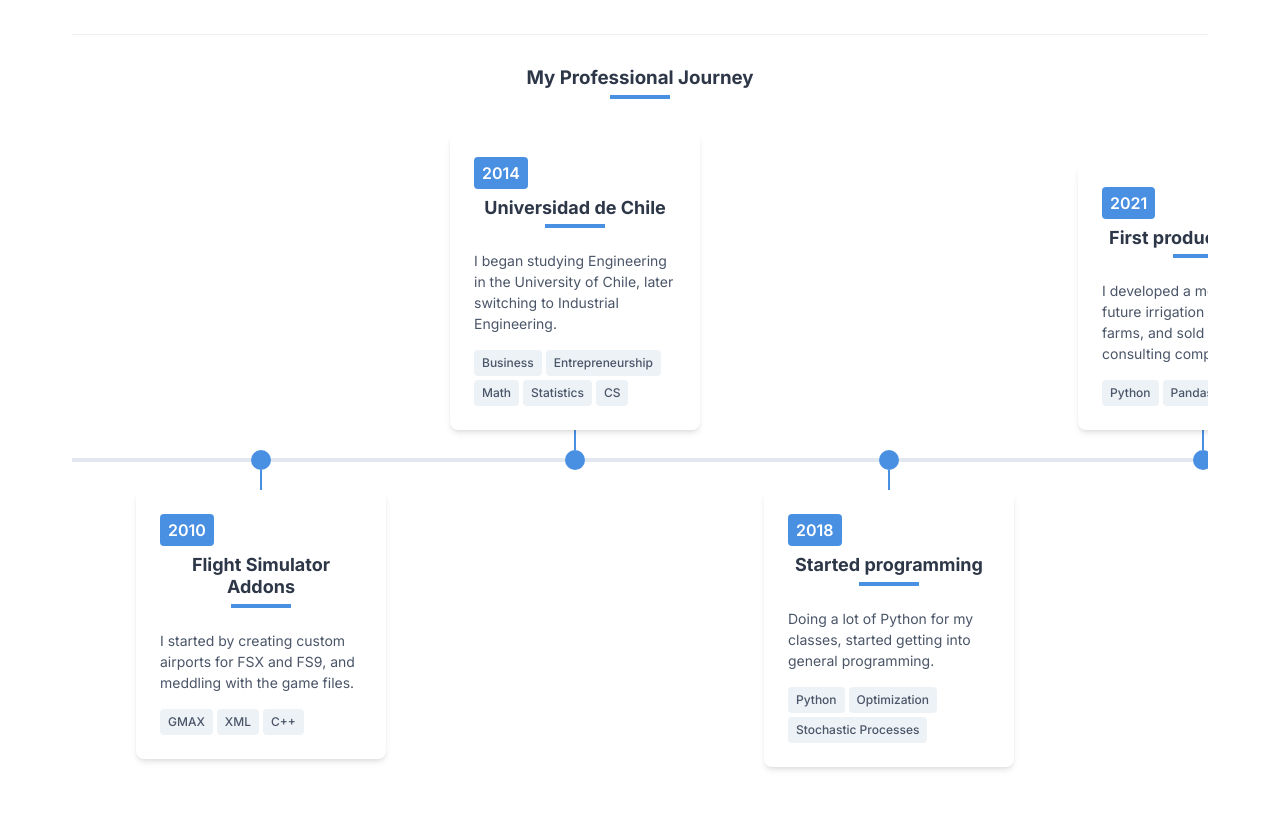
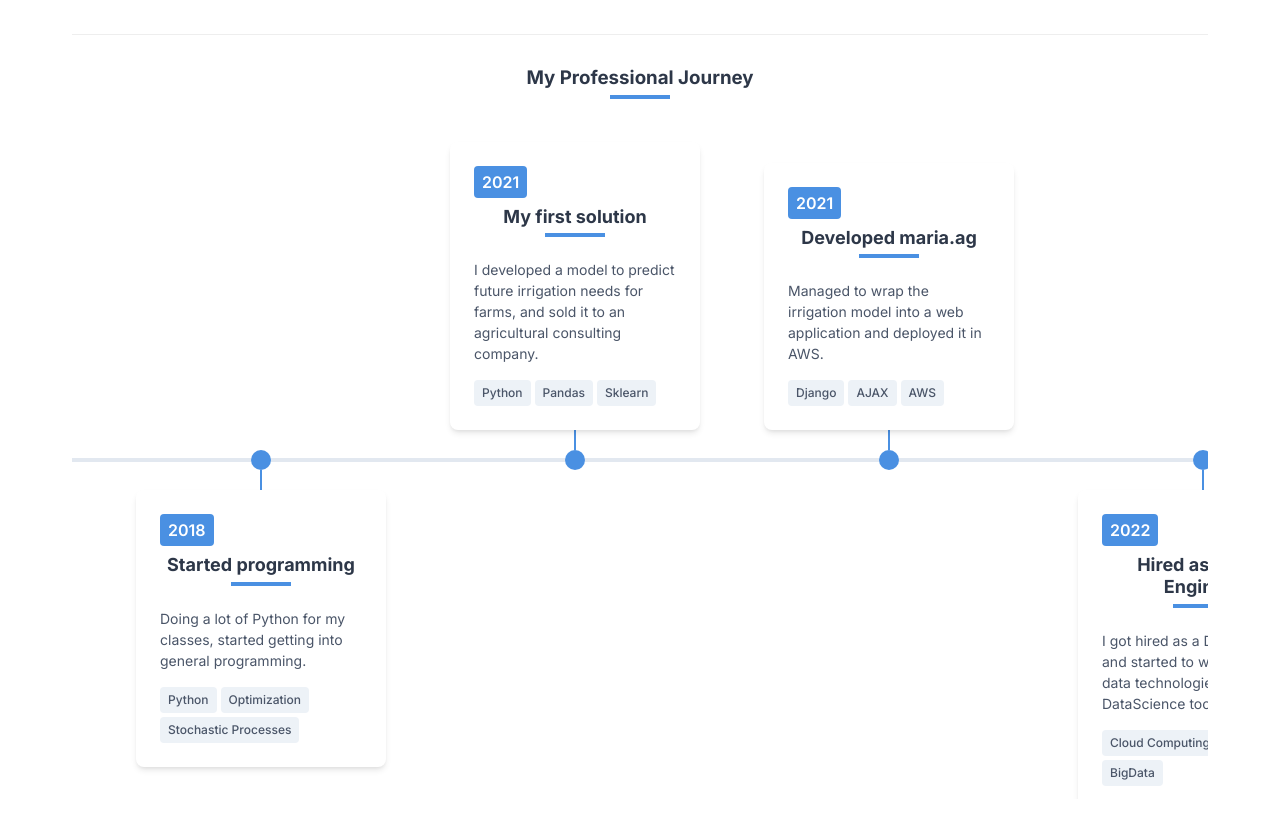
Before and after one commit to DamiHettich/personal-website, a React (Vite) app: page / in a window 1280 px wide. Shown: the part 1980-2799 px from the top of the page. Built offline with nearby package versions, Linux system fonts and the light colour scheme.

Commit message:
updated my skills

```diff
--- a/src/components/SkillsTimeline.tsx
+++ b/src/components/SkillsTimeline.tsx
@@ -12,20 +12,6 @@ interface Skill {
 const SkillsTimeline: React.FC = () => {
   const skills: Skill[] = [
     {
-      year: '2010',
-      title: 'Flight Simulator Addons',
-      description: 'I started by creating custom airports for FSX and FS9, and meddling with the game files.',
-      technologies: ['GMAX', 'XML', 'C++'],
-      position: 'bottom'
-    },
-    {
-      year: '2014',
-      title: 'Universidad de Chile',
-      description: 'I began studying Engineering in the University of Chile, later switching to Industrial Engineering.',
-      technologies: ['Business','Entrepreneurship','Math', 'Statistics', 'CS'],
-      position: 'top'
-    },
-    {
       year: '2018',
       title: 'Started programming',
       description: 'Doing a lot of Python for my classes, started getting into general programming.',
@@ -34,14 +20,14 @@ const SkillsTimeline: React.FC = () => {
     },
     {
       year: '2021',
-      title: 'First production code',
-      description: 'I developed a model to predict future irrigation needs for farms, and sold it to a consulting company.',
+      title: 'My first solution',
+      description: 'I developed a model to predict future irrigation needs for farms, and sold it to an agricultural consulting company.',
       technologies: ['Python','Pandas','Sklearn'],
       position: 'top'
     },
     {
       year: '2021',
-      title: 'Sold my first web app',
+      title: 'Developed maria.ag',
       description: 'Managed to wrap the irrigation model into a web application and deployed it in AWS.',
       technologies: ['Django','AJAX','AWS'],
       position: 'top'
@@ -49,20 +35,20 @@ const SkillsTimeline: React.FC = () => {
     {
       year: '2022',
       title: 'Hired as a Data Engineer',
-      description: 'I got hired as a Data Engineer in a consulting company, where I began to deepen my knowledge.',
-      technologies: [],
+      description: 'I got hired as a Data Engineer, and started to work with big data technologies and DataScience tools.',
+      technologies: ['Cloud Computing','ETLs','BigData'],
       position: 'bottom'
     },
     {
       year: '2023-2024',
       title: 'Cloud & MLOps',
       description: 'Gained expertise in cloud services and MLOps practices.',
-      technologies: ['GCP', 'Docker', 'CI/CD'],
+      technologies: ['MLOps', 'Docker', 'CI/CD'],
       position: 'top'
     },
     {
       year: '2023-2025',
-      title: 'Full-Stack Web Dev',
+      title: 'Full-Stack Journey',
       description: 'Developed several web applications using modern JS stacks',
       technologies: ['Express','React','MongoDB'],
       position: 'top'
@@ -70,8 +56,8 @@ const SkillsTimeline: React.FC = () => {
     {
       year: '2024-2025',
       title: 'GenerativeAI',
-      description: 'Worked on several projects using LLMs and RAG, and started to get into the field of GenerativeAI.',
-      technologies: ['GenAI','LLMs','RAG'],
+      description: 'Worked on several projects using GenAI, and started to get into the more complex solutions.',
+      technologies: ['GenAI','LangGraph','RAG'],
       position: 'bottom'
     }
   ];
```
